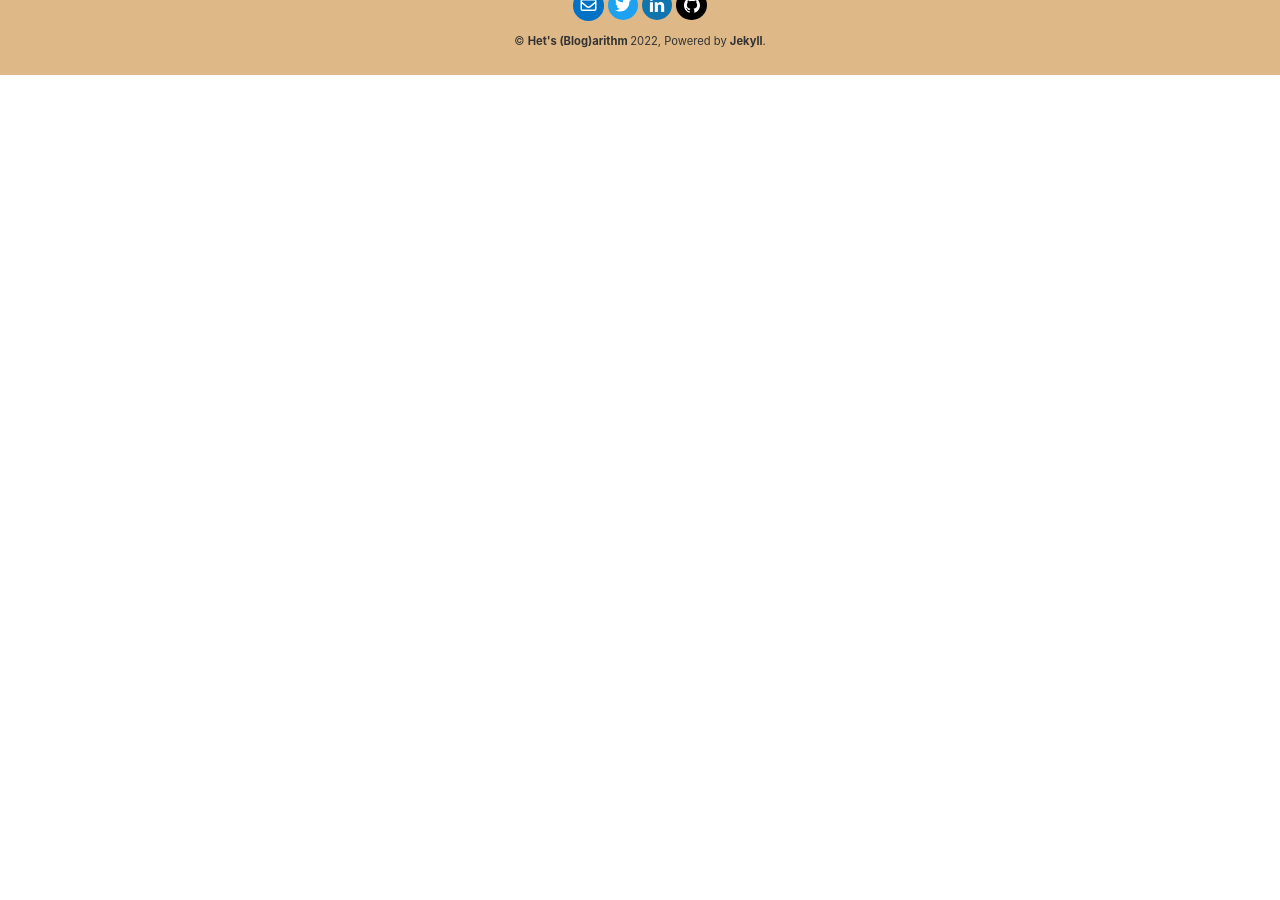
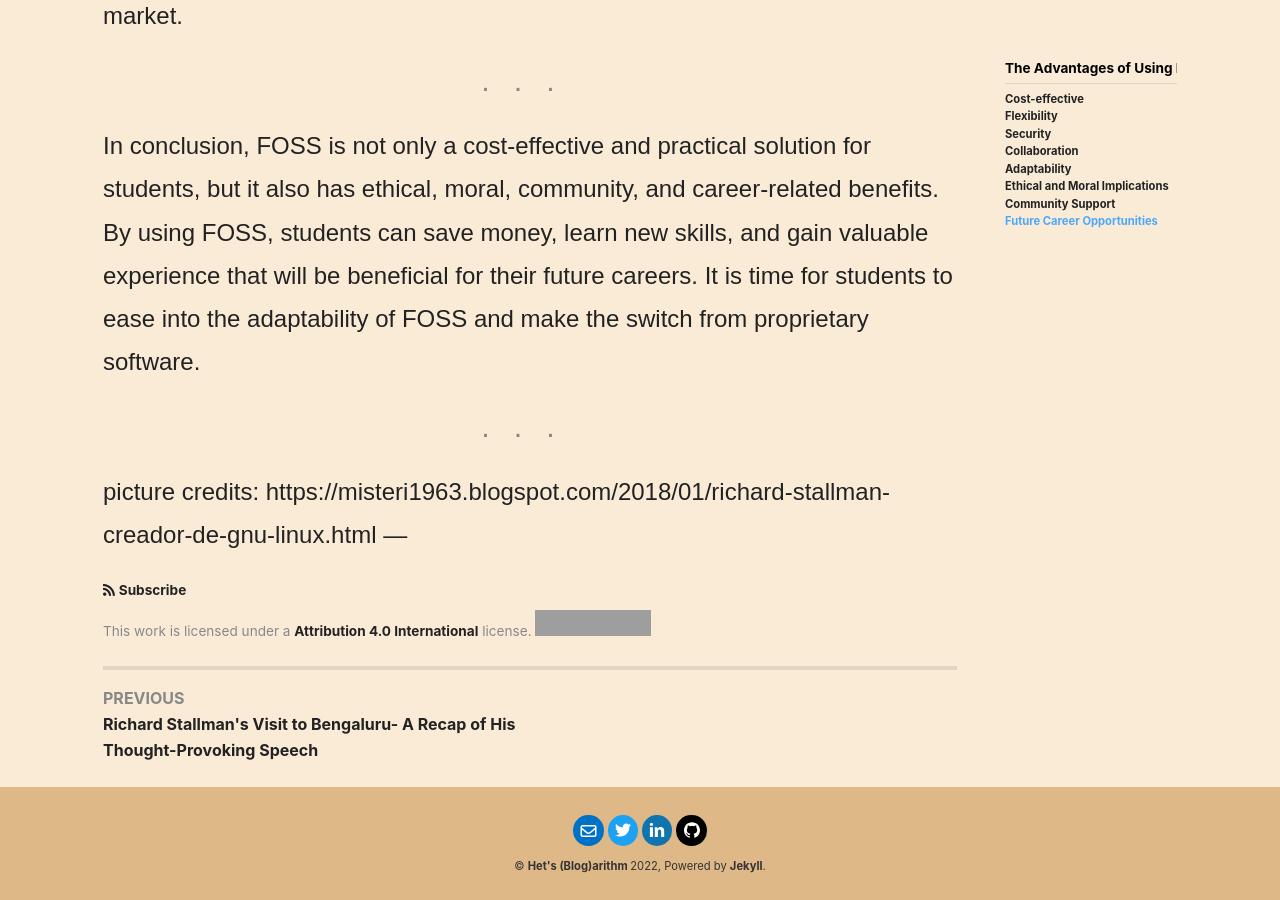
Before and after one commit to Het-Joshi/blog, a Jekyll site: the page built from _posts/2023-01-20-FOSS_Students.md, in a window 1280 px wide and 900 px high, scrolled down 4750 px. Built offline with Jekyll 4.4.1, drawn with Linux system fonts in a browser that asks for light colours; nearby versions of some CDN libraries; some web fonts are replaced; before the commit the page ends 4825 px from its top, so only the background shows below that; some of the changed lines change nothing that is shown; grey boxes are pictures that could not be loaded.

Commit message:
Update 2023-01-20-FOSS_Students.md

```diff
--- a/_posts/2023-01-20-FOSS_Students.md
+++ b/_posts/2023-01-20-FOSS_Students.md
@@ -3,6 +3,10 @@
 title: FOSS and Students - My personal take
 tags: FLOSS Philosophy Students
 author: Het Joshi
+article_header:
+  type: cover
+  image:
+    src: /src/RMS.jpeg
 ---
 The Advantages of Using Free and Open-Source Software (FOSS) for Students
 ========================
@@ -55,3 +59,5 @@
 In conclusion, FOSS is not only a cost-effective and practical solution for students, but it also has ethical, moral, community, and career-related benefits. By using FOSS, students can save money, learn new skills, and gain valuable experience that will be beneficial for their future careers. It is time for students to ease into the adaptability of FOSS and make the switch from proprietary software.
 
 ---
+picture credits: https://misteri1963.blogspot.com/2018/01/richard-stallman-creador-de-gnu-linux.html
+---
```
